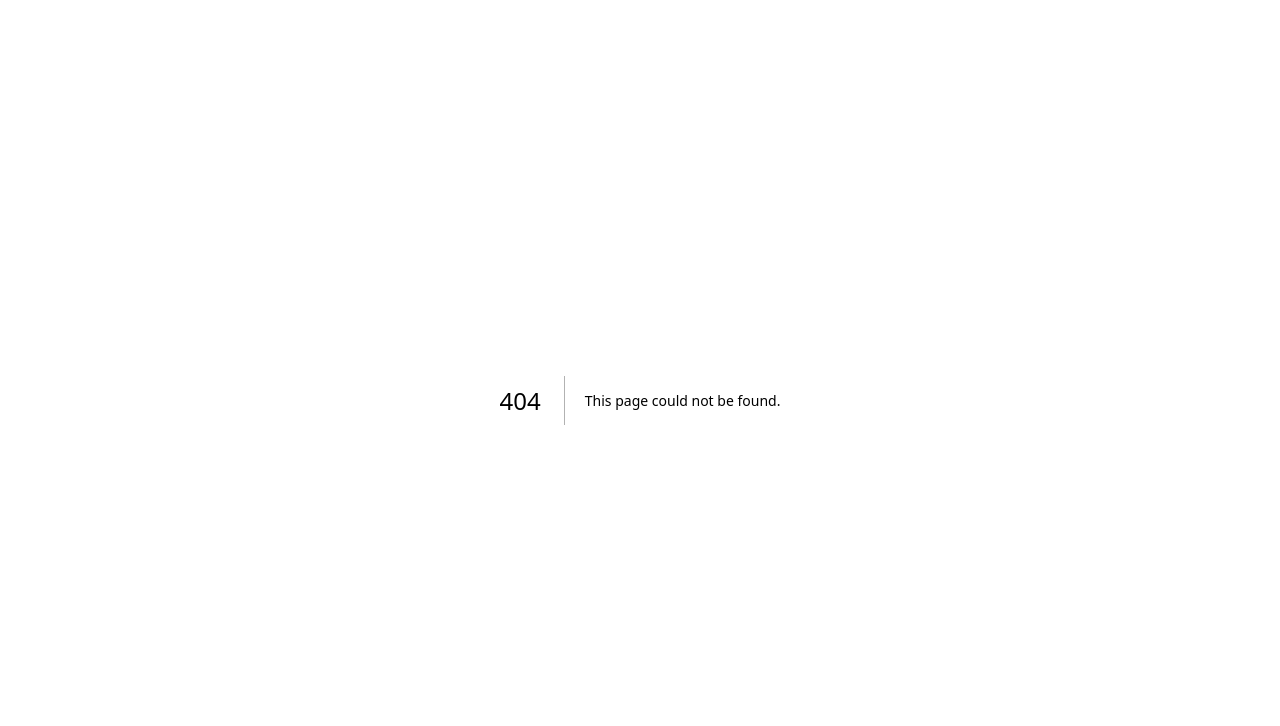
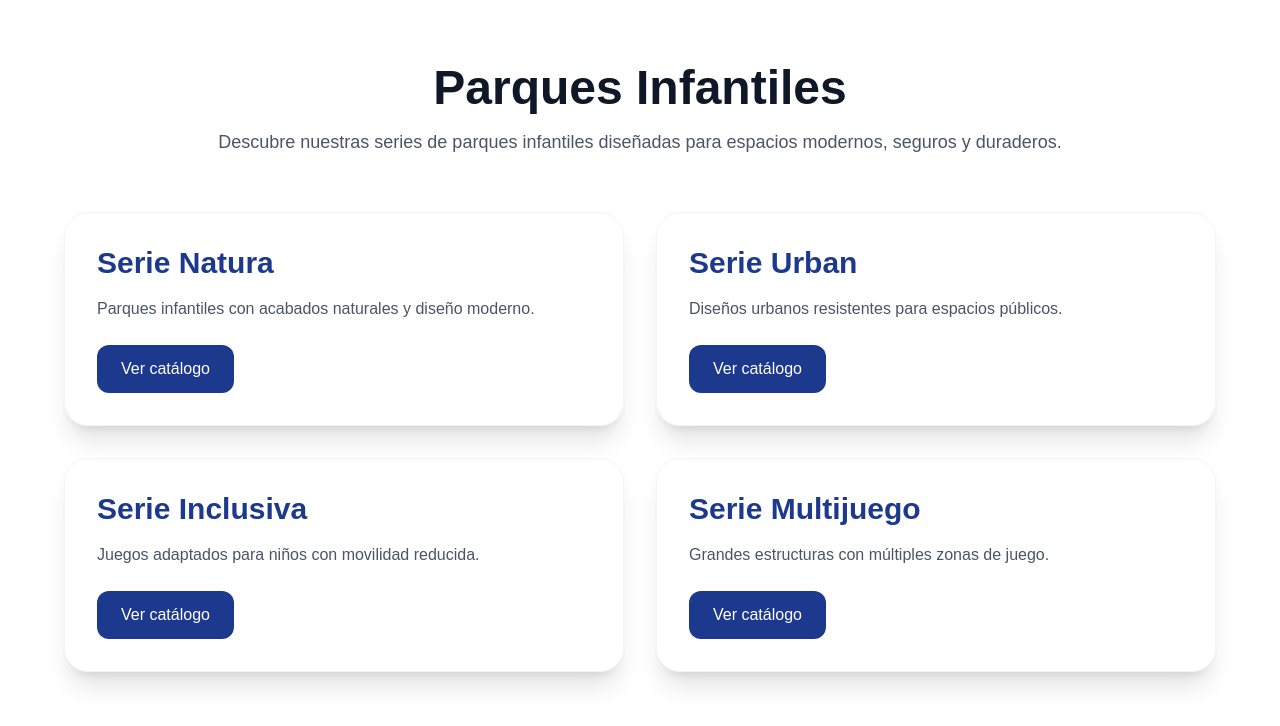
Before and after one commit to sergiodidier-ops/boa-estructuras, a Next.js app in the folder boa-estructuras/: page /parques-infantiles in a window 1280 px wide. Before the commit this address had no page. Shown: the top 726 px of the page. Built offline with nearby package versions, Linux system fonts and the light colour scheme.

Commit message:
pagina parques infantiles

```diff
--- /dev/null
+++ b/boa-estructuras/app/parques-infantiles/page.tsx
@@ -0,0 +1,56 @@
+export default function ParquesInfantiles() {
+  const series = [
+    {
+      nombre: "Serie Natura",
+      descripcion: "Parques infantiles con acabados naturales y diseño moderno.",
+    },
+    {
+      nombre: "Serie Urban",
+      descripcion: "Diseños urbanos resistentes para espacios públicos.",
+    },
+    {
+      nombre: "Serie Inclusiva",
+      descripcion: "Juegos adaptados para niños con movilidad reducida.",
+    },
+    {
+      nombre: "Serie Multijuego",
+      descripcion: "Grandes estructuras con múltiples zonas de juego.",
+    },
+  ];
+
+  return (
+    <main className="min-h-screen bg-white px-6 py-16">
+      <div className="max-w-6xl mx-auto">
+        <h1 className="text-5xl font-bold text-center text-gray-900 mb-4">
+          Parques Infantiles
+        </h1>
+
+        <p className="text-center text-gray-600 mb-14 text-lg">
+          Descubre nuestras series de parques infantiles diseñadas para espacios
+          modernos, seguros y duraderos.
+        </p>
+
+        <div className="grid md:grid-cols-2 gap-8">
+          {series.map((serie, index) => (
+            <div
+              key={index}
+              className="rounded-3xl shadow-xl p-8 border border-gray-100 hover:scale-105 transition"
+            >
+              <h2 className="text-3xl font-bold mb-4 text-blue-900">
+                {serie.nombre}
+              </h2>
+
+              <p className="text-gray-600 mb-6">
+                {serie.descripcion}
+              </p>
+
+              <button className="bg-blue-900 text-white px-6 py-3 rounded-xl hover:bg-blue-700 transition">
+                Ver catálogo
+              </button>
+            </div>
+          ))}
+        </div>
+      </div>
+    </main>
+  );
+}
```
